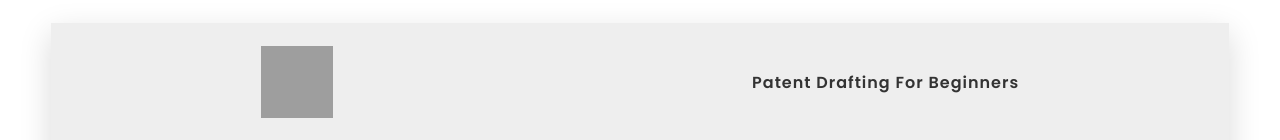
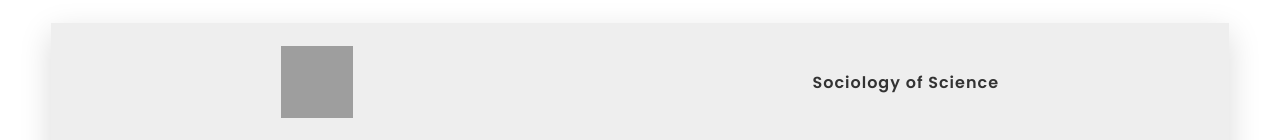
Before and after one commit to swayam-gov-gov-in-gov/parasswayam, a plain HTML site: page certificate/certificate.html in a window 1280 px wide. Shown: the part 741-881 px from the top of the page. Drawn offline with Linux system fonts and the light colour scheme; grey boxes are pictures that could not be loaded.

Commit message:
Update certificate.html

```diff
--- a/certificate/certificate.html
+++ b/certificate/certificate.html
@@ -170,7 +170,7 @@
         <div class="logoinfo">
             <img src="https://storage.googleapis.com/swayam2_central/assets/img/swayam_images/NC_logo/NPTEL_logo_128.png"
                 width="72px" height="72px" alt="NPTEL">
-            <p>Patent Drafting For Beginners</p>
+            <p>Sociology of Science</p>
         </div>
 
         <div class="downloadcertificate">
```
